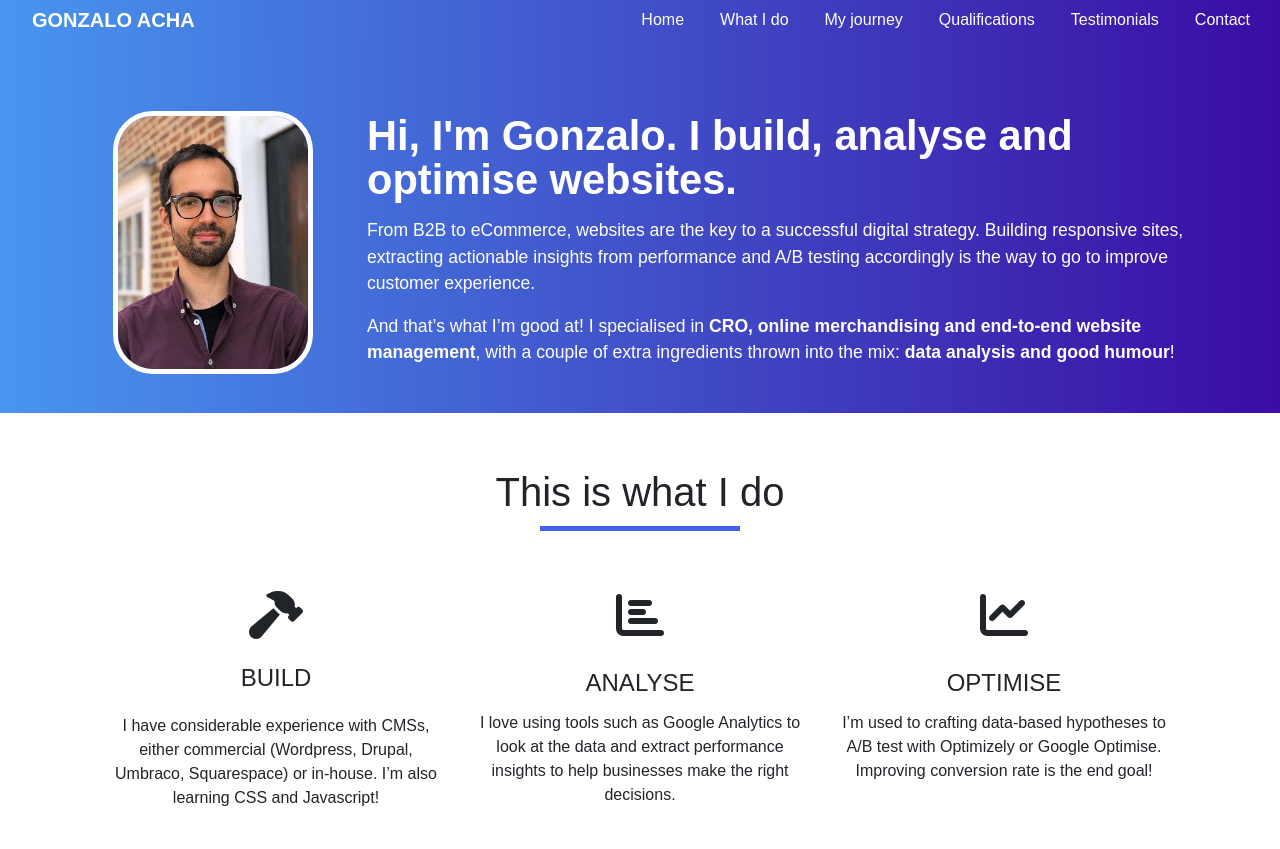
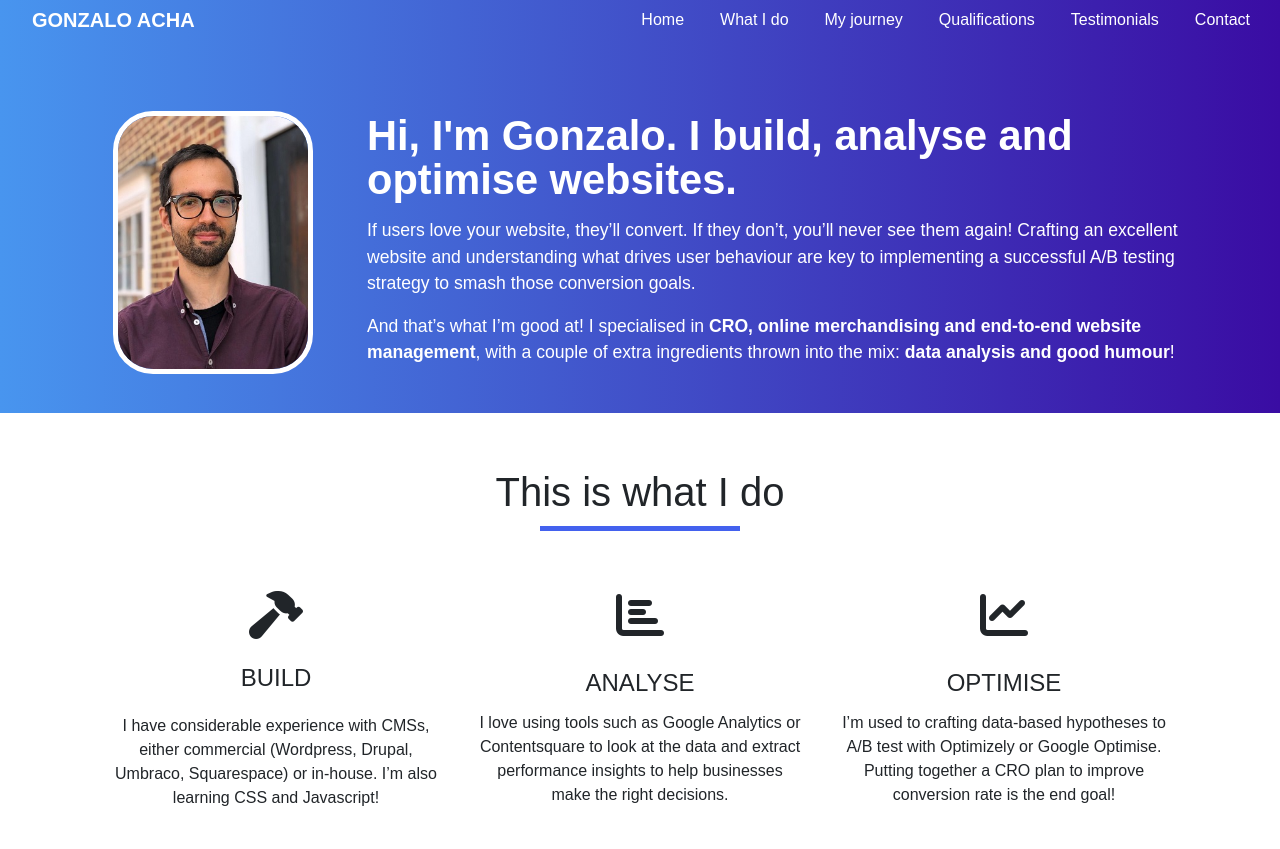
Before and after one commit to gonzaloacha/gonzaloacha.github.io, a plain HTML site: page index.html in a window 1280 px wide. Shown: the top 849 px of the page. Drawn offline with nearby package versions, Linux system fonts and the light colour scheme; some packages are replaced by stand-ins of ours; a script that the page names is missing; a web font is replaced by a local one.

Commit message:
Update index.html

```diff
--- a/index.html
+++ b/index.html
@@ -67,8 +67,8 @@
                 <div class="col-md-9 hero-text">
                     <p class="promo-title">Hi, I'm Gonzalo. I build, analyse and optimise websites.
                     </p>
-                    <p class="promo-text">From B2B to eCommerce, websites are the key to a successful digital strategy. Building responsive sites, extracting actionable
-                        insights from performance and A/B testing accordingly is the way to go to improve customer experience.</p>
+                    <p class="promo-text">If users love your website, they’ll convert. If they don’t, you’ll never see them again! Crafting an excellent website and understanding
+                        what drives user behaviour are key to implementing a successful A/B testing strategy to smash those conversion goals. </p>
                     <p class="promo-text">And that’s what I’m good at! I specialised in <b>CRO, online
                         merchandising and end-to-end website management</b>, with a couple of extra ingredients thrown into the mix: <b>data analysis and good humour</b>!</p>
                 </div>
@@ -97,14 +97,14 @@
                 <div class="col-md-4 services analyse">
                     <i class="fas fa-chart-bar fa-3x"></i>
                     <h4>ANALYSE</h4>
-                    <p>I love using tools such as Google Analytics to look at the data and extract performance insights to help businesses
+                    <p>I love using tools such as Google Analytics or Contentsquare to look at the data and extract performance insights to help businesses
                         make the right decisions.</p>
                 </div>
                 <div class="col-md-4 services optimise">
                     <i class="fas fa-chart-line fa-3x"></i>
                     <h4>OPTIMISE</h4>
                     <p>I’m used to crafting data-based hypotheses to A/B test with Optimizely or Google Optimise.
-                        Improving conversion rate is the end goal!</p>
+                        Putting together a CRO plan to improve conversion rate is the end goal! </p>
                 </div>
             </div>
             <!-- <button type="button" class="btn btn-primary">Add me on LinkedIn!</button> -->
```
